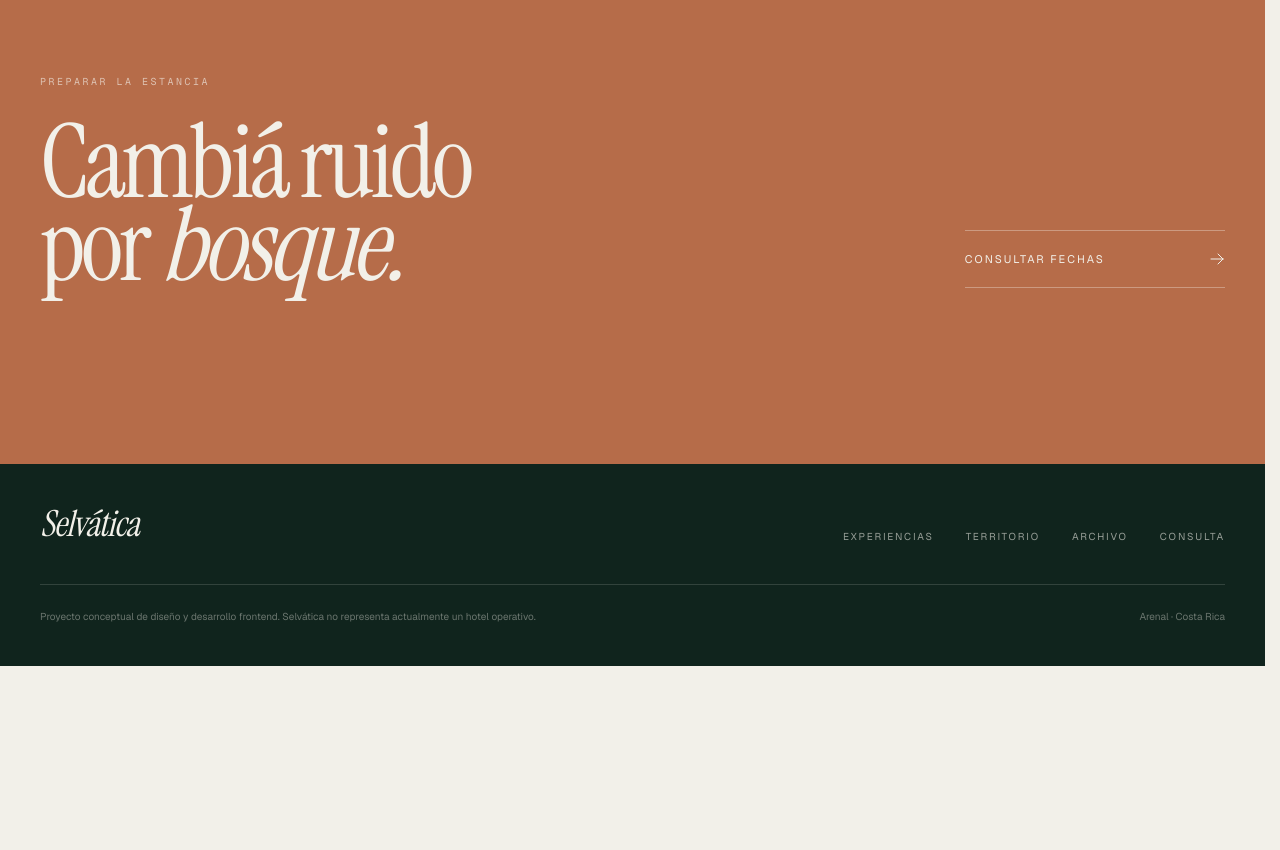
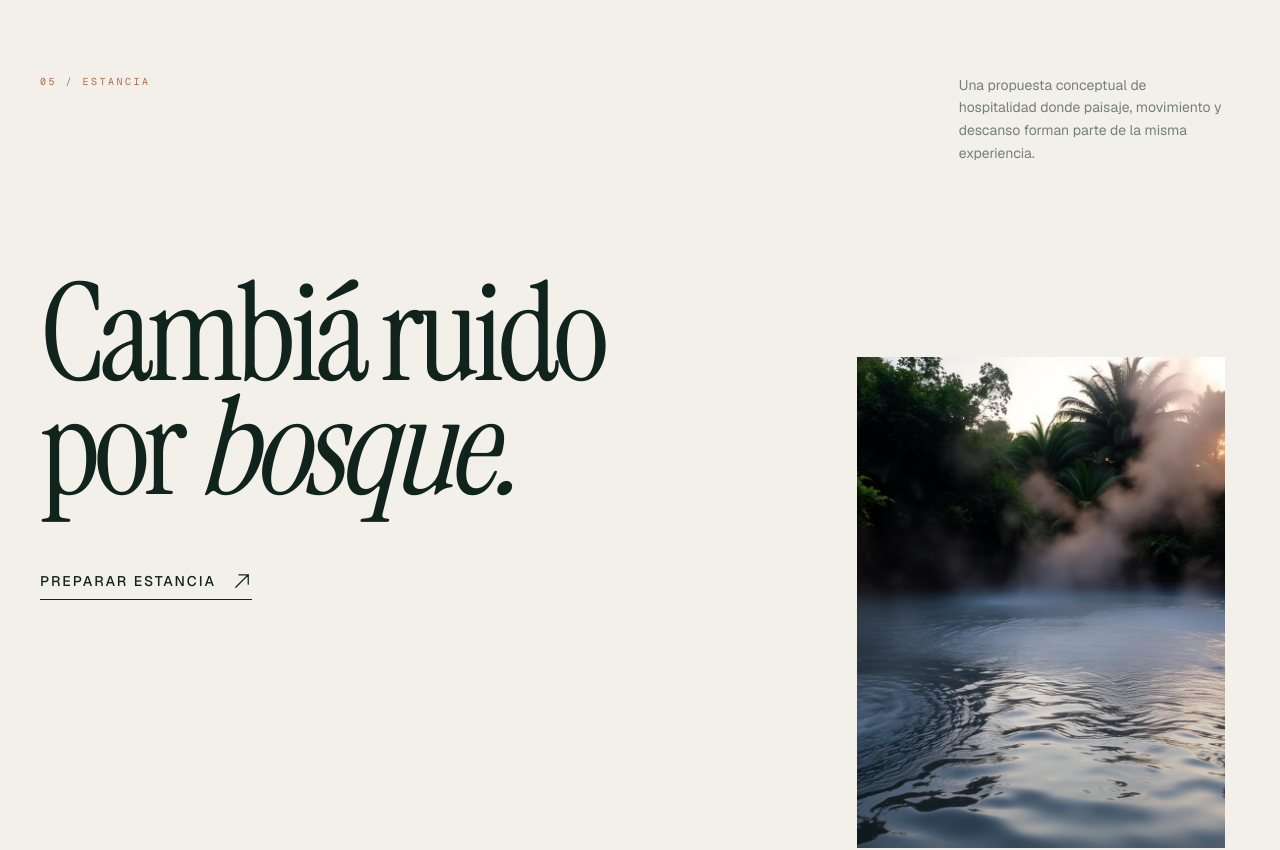
Before and after one commit to Gerardoprogramer/selvatica, a Next.js app: page / in a window 1280 px wide. Shown: the part 10400-11250 px from the top of the page. Before the commit the page ends 11066 px from the top, so only its background shows below. Built offline with nearby package versions, Linux system fonts and the light colour scheme.

Commit message:
feat: update CTA and Hero components, add BookingCTA for booking functionality

```diff
--- a/components/CTA.tsx
+++ b/components/CTA.tsx
@@ -1,34 +1,56 @@
+import Image from "next/image";
+
+import { BookingCTA } from "@/components/cta/BookingCTA";
 import { Reveal } from "@/components/motion/Reveal";
-import { HiOutlineArrowRight } from "react-icons/hi2";
 
 export const CTA = () => {
     return (
-        <section id="contacto" className="bg-clay text-mist px-6 py-28 md:px-10 md:py-44">
-            <div className="mx-auto max-w-7xl">
-                <Reveal>
-                    <p className="text-mist/65 font-mono text-[10px] tracking-[0.25em] uppercase">Preparar la estancia</p>
+        <section aria-labelledby="cta-title" className="overflow-hidden bg-mist text-volcanic">
+            <div className="mx-auto max-w-[1600px] px-6 py-28 md:px-10 md:py-44">
+                <div className="grid gap-y-16 md:grid-cols-12 md:gap-x-10">
+                    <Reveal className="md:col-span-3">
+                        <p className="font-mono text-[10px] uppercase tracking-[0.25em] text-clay">05 / Estancia</p>
+                    </Reveal>
 
-                    <div className="mt-8 grid gap-12 md:grid-cols-12 md:items-end">
-                        <h2 className="font-serif text-[clamp(4rem,8vw,8rem)] leading-[0.82] tracking-[-0.04em] md:col-span-9">
+                    <Reveal delay={0.06} className="md:col-span-3 md:col-start-10">
+                        <p className="max-w-xs text-sm leading-relaxed text-volcanic/55">
+                            Una propuesta conceptual de hospitalidad donde paisaje, movimiento y descanso forman parte de la misma experiencia.
+                        </p>
+                    </Reveal>
+
+                    <Reveal delay={0.08} className="md:col-span-8 md:mt-12">
+                        <h2 id="cta-title" className="max-w-5xl font-serif text-6xl leading-[0.84] tracking-[-0.045em] sm:text-7xl md:text-8xl lg:text-[8.5rem]">
                             Cambiá ruido
                             <br />
                             por <em>bosque.</em>
                         </h2>
 
-                        <div className="md:col-span-3">
-                            <a
-                                href="#reservar"
-                                className="group border-mist/35 flex items-center justify-between border-y py-5 text-[11px] tracking-[0.18em] uppercase"
-                            >
-                                Consultar fechas
-                                <HiOutlineArrowRight
-                                    aria-hidden="true"
-                                    className="size-4 transition-transform duration-300 group-hover:translate-x-1"
+                        <div className="mt-12 md:mt-16">
+                            <BookingCTA />
+                        </div>
+                    </Reveal>
+
+                    <Reveal delay={0.14} className="md:col-span-4 md:mt-32">
+                        <figure>
+                            <div className="relative aspect-3/4 overflow-hidden bg-stone">
+                                <Image
+                                    fill
+                                    src="/assets/termales.jpg"
+                                    alt="Agua termal rodeada por bosque tropical"
+                                    sizes="(max-width: 768px) 100vw, 34vw"
+                                    className="object-cover"
                                 />
-                            </a>
-                        </div>
-                    </div>
-                </Reveal>
+
+                                <div aria-hidden="true" className="absolute inset-0 bg-linear-to-t from-volcanic/30 via-transparent to-transparent" />
+                            </div>
+
+                            <figcaption className="mt-4 flex items-center justify-between border-t border-volcanic/15 pt-3">
+                                <span className="font-mono text-[9px] uppercase tracking-[0.2em] text-volcanic/35">Última luz</span>
+                                <span className="text-[10px] uppercase tracking-[0.18em] text-volcanic/45">Arenal · Costa Rica</span>
+                            </figcaption>
+                        </figure>
+                    </Reveal>
+                </div>
             </div>
         </section>
     );
--- a/components/Hero.tsx
+++ b/components/Hero.tsx
@@ -7,7 +7,7 @@ import { Reveal } from "@/components/motion/Reveal";
 
 export const Hero = () => {
     return (
-        <section aria-labelledby="hero-title" className="bg-volcanic text-mist relative min-h-dvh overflow-hidden">
+        <section id="inicio" aria-labelledby="hero-title" className="bg-volcanic text-mist relative min-h-dvh overflow-hidden">
             <Image
                 src="/assets/hero-mist.jpg"
                 alt="Bosque húmedo cubierto por neblina en Costa Rica"
--- /dev/null
+++ b/components/cta/BookingCTA.tsx
@@ -0,0 +1,20 @@
+"use client";
+
+import { HiOutlineArrowUpRight } from "react-icons/hi2";
+
+import { useBooking } from "@/components/booking/BookingProvider";
+
+export const BookingCTA = () => {
+    const { openBooking } = useBooking();
+
+    return (
+        <button
+            type="button"
+            onClick={openBooking}
+            className="group inline-flex items-center gap-4 border-b border-volcanic pb-2 text-sm font-medium uppercase tracking-[0.14em] text-volcanic transition-colors duration-300 hover:border-clay hover:text-clay"
+        >
+            Preparar estancia
+            <HiOutlineArrowUpRight aria-hidden="true" className="size-5 transition-transform duration-300 group-hover:-translate-y-1 group-hover:translate-x-1" />
+        </button>
+    );
+};
```
